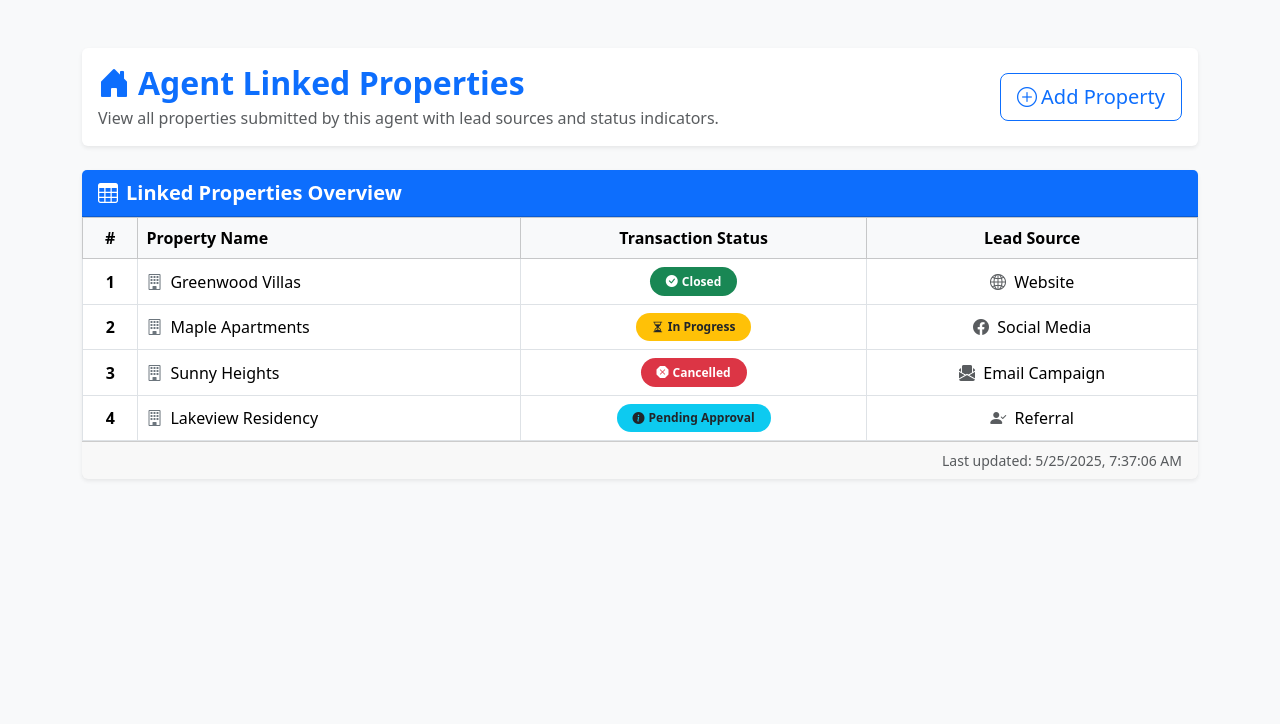
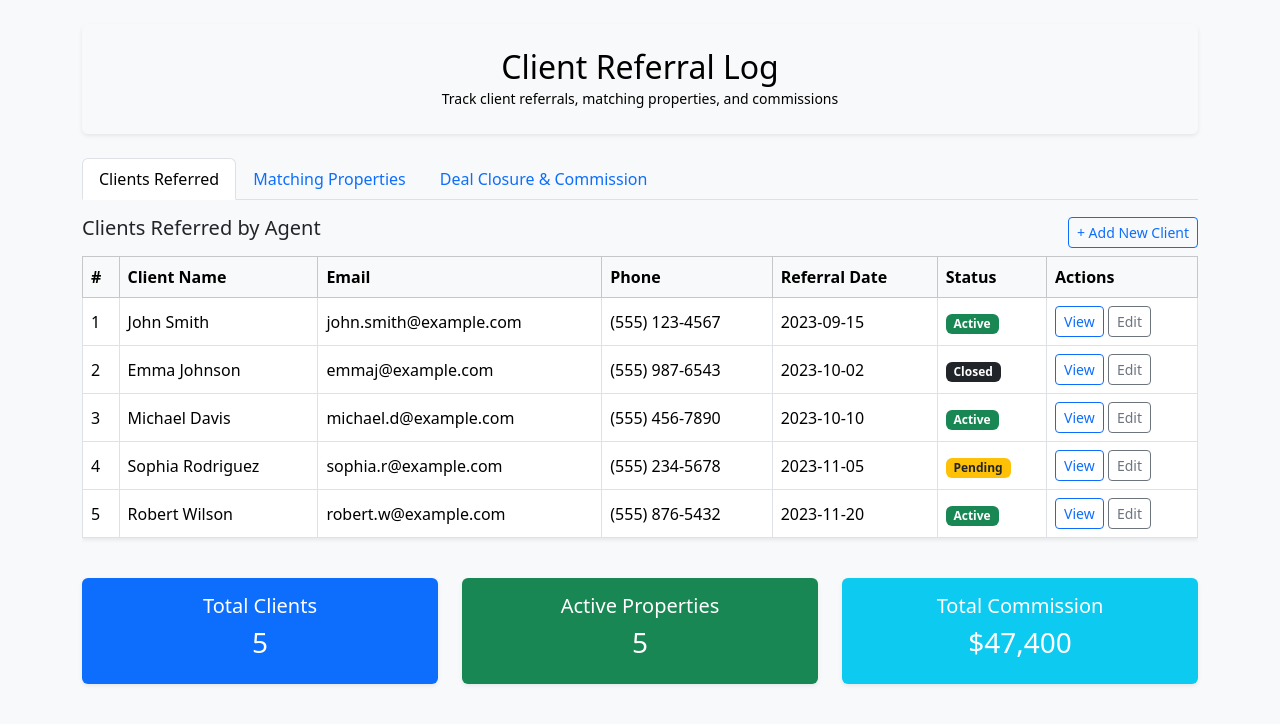
Before and after one commit to Veena-Infotech/VEC, a PHP site: page /client-ref-log.php in a window 1280 px wide. Shown: the top 724 px of the page. Run offline with PHP 8.4, Linux system fonts and the light colour scheme; some libraries are stand-ins or nearby versions.

Commit message:
`Refactored client-ref-log.php, customer-closer-log.php, and follow-up-page.php with updated HTML structure, CSS classes, and GSAP animations.`

```diff
--- a/client-ref-log.php
+++ b/client-ref-log.php
@@ -2,157 +2,282 @@
 <html lang="en">
 
 <head>
-  <meta charset="UTF-8" />
-  <meta name="viewport" content="width=device-width, initial-scale=1" />
-  <title>Agent Linked Properties</title>
-
-  <!-- Bootstrap CSS -->
-  <link href="https://cdn.jsdelivr.net/npm/bootstrap@5.3.3/dist/css/bootstrap.min.css" rel="stylesheet" />
-  <!-- Bootstrap Icons -->
-  <link href="https://cdn.jsdelivr.net/npm/bootstrap-icons@1.10.5/font/bootstrap-icons.css" rel="stylesheet" />
-  <!-- GSAP -->
-  <script src="https://cdn.jsdelivr.net/npm/gsap@3.12.2/dist/gsap.min.js"></script>
+  <meta charset="UTF-8">
+  <title>Client Referral Log</title>
+  <link href="https://cdn.jsdelivr.net/npm/bootstrap@5.3.3/dist/css/bootstrap.min.css" rel="stylesheet">
+  <script src="https://cdn.jsdelivr.net/npm/bootstrap@5.3.3/dist/js/bootstrap.bundle.min.js"></script>
+  <script src="https://cdnjs.cloudflare.com/ajax/libs/gsap/3.12.2/gsap.min.js"></script>
 </head>
 
 <body class="bg-light">
 
-  <div class="container py-5">
-
-    <!-- Header Card -->
-    <div class="card shadow-sm border-0 mb-4">
-      <div class="card-body d-flex justify-content-between align-items-center flex-wrap gap-3">
-        <div>
-          <h2 class="fw-bold text-primary mb-1" id="pageTitle">
-            <i class="bi bi-house-door-fill me-2"></i>Agent Linked Properties
-          </h2>
-          <p class="text-muted mb-0">View all properties submitted by this agent with lead sources and status indicators.</p>
-        </div>
-        <button class="btn btn-outline-primary btn-lg d-flex align-items-center gap-1" id="addPropertyBtn" data-bs-toggle="tooltip" title="Add a new property">
-          <i class="bi bi-plus-circle"></i> Add Property
-        </button>
-      </div>
+  <div class="container mt-4">
+    <!-- Header -->
+    <div class=" text-black p-4 rounded mb-4 shadow-sm text-center" id="header">
+      <h2 class="mb-0">Client Referral Log</h2>
+      <small>Track client referrals, matching properties, and commissions</small>
     </div>
 
-    <!-- Table Card -->
-    <div class="card border-0 shadow-sm">
-      <div class="card-header bg-primary text-white fw-semibold fs-5 d-flex align-items-center gap-2">
-        <i class="bi bi-table"></i> Linked Properties Overview
-      </div>
-      <div class="card-body p-0">
+
+    <!-- Tabs -->
+    <ul class="nav nav-tabs mb-3" id="tabs">
+      <li class="nav-item">
+        <a class="nav-link active" data-bs-toggle="tab" href="#clients">Clients Referred</a>
+      </li>
+      <li class="nav-item">
+        <a class="nav-link" data-bs-toggle="tab" href="#properties">Matching Properties</a>
+      </li>
+      <li class="nav-item">
+        <a class="nav-link" data-bs-toggle="tab" href="#commission">Deal Closure & Commission</a>
+      </li>
+    </ul>
+
+    <!-- Tab Content -->
+    <div class="tab-content">
+      <!-- Clients Referred -->
+      <div class="tab-pane fade show active" id="clients">
+        <div class="d-flex justify-content-between mb-2 align-items-center">
+          <h5>Clients Referred by Agent</h5>
+          <button class="btn btn-outline-primary btn-sm">+ Add New Client</button>
+        </div>
+
         <div class="table-responsive">
-          <table class="table table-bordered table-hover align-middle text-center mb-0">
+          <table class="table table-bordered align-middle shadow-sm" id="clientTable">
             <thead class="table-light">
               <tr>
                 <th>#</th>
-                <th class="text-start">Property Name</th>
-                <th>Transaction Status</th>
-                <th>Lead Source</th>
+                <th>Client Name</th>
+                <th>Email</th>
+                <th>Phone</th>
+                <th>Referral Date</th>
+                <th>Status</th>
+                <th>Actions</th>
               </tr>
             </thead>
             <tbody>
               <tr>
-                <th scope="row">1</th>
-                <td class="text-start">
-                  <i class="bi bi-building text-secondary me-2"></i>Greenwood Villas
-                </td>
-                <td>
-                  <span class="badge bg-success px-3 py-2 rounded-pill d-inline-flex align-items-center">
-                    <i class="bi bi-check-circle-fill me-1"></i> Closed
-                  </span>
-                </td>
-                <td>
-                  <i class="bi bi-globe2 text-muted me-1"></i> Website
-                </td>
+                <td>1</td>
+                <td>John Smith</td>
+                <td>john.smith@example.com</td>
+                <td>(555) 123-4567</td>
+                <td>2023-09-15</td>
+                <td><span class="badge bg-success">Active</span></td>
+                <td><button class="btn btn-outline-primary btn-sm">View</button> <button class="btn btn-outline-secondary btn-sm">Edit</button></td>
               </tr>
               <tr>
-                <th scope="row">2</th>
-                <td class="text-start">
-                  <i class="bi bi-building text-secondary me-2"></i>Maple Apartments
-                </td>
-                <td>
-                  <span class="badge bg-warning text-dark px-3 py-2 rounded-pill d-inline-flex align-items-center">
-                    <i class="bi bi-hourglass-split me-1"></i> In Progress
-                  </span>
-                </td>
-                <td>
-                  <i class="bi bi-facebook text-muted me-1"></i> Social Media
-                </td>
+                <td>2</td>
+                <td>Emma Johnson</td>
+                <td>emmaj@example.com</td>
+                <td>(555) 987-6543</td>
+                <td>2023-10-02</td>
+                <td><span class="badge bg-dark">Closed</span></td>
+                <td><button class="btn btn-outline-primary btn-sm">View</button> <button class="btn btn-outline-secondary btn-sm">Edit</button></td>
               </tr>
               <tr>
-                <th scope="row">3</th>
-                <td class="text-start">
-                  <i class="bi bi-building text-secondary me-2"></i>Sunny Heights
-                </td>
-                <td>
-                  <span class="badge bg-danger px-3 py-2 rounded-pill d-inline-flex align-items-center">
-                    <i class="bi bi-x-octagon-fill me-1"></i> Cancelled
-                  </span>
-                </td>
-                <td>
-                  <i class="bi bi-envelope-paper-fill text-muted me-1"></i> Email Campaign
-                </td>
+                <td>3</td>
+                <td>Michael Davis</td>
+                <td>michael.d@example.com</td>
+                <td>(555) 456-7890</td>
+                <td>2023-10-10</td>
+                <td><span class="badge bg-success">Active</span></td>
+                <td><button class="btn btn-outline-primary btn-sm">View</button> <button class="btn btn-outline-secondary btn-sm">Edit</button></td>
               </tr>
               <tr>
-                <th scope="row">4</th>
-                <td class="text-start">
-                  <i class="bi bi-building text-secondary me-2"></i>Lakeview Residency
-                </td>
-                <td>
-                  <span class="badge bg-info text-dark px-3 py-2 rounded-pill d-inline-flex align-items-center">
-                    <i class="bi bi-info-circle-fill me-1"></i> Pending Approval
-                  </span>
-                </td>
-                <td>
-                  <i class="bi bi-person-check-fill text-muted me-1"></i> Referral
-                </td>
+                <td>4</td>
+                <td>Sophia Rodriguez</td>
+                <td>sophia.r@example.com</td>
+                <td>(555) 234-5678</td>
+                <td>2023-11-05</td>
+                <td><span class="badge bg-warning text-dark">Pending</span></td>
+                <td><button class="btn btn-outline-primary btn-sm">View</button> <button class="btn btn-outline-secondary btn-sm">Edit</button></td>
+              </tr>
+              <tr>
+                <td>5</td>
+                <td>Robert Wilson</td>
+                <td>robert.w@example.com</td>
+                <td>(555) 876-5432</td>
+                <td>2023-11-20</td>
+                <td><span class="badge bg-success">Active</span></td>
+                <td><button class="btn btn-outline-primary btn-sm">View</button> <button class="btn btn-outline-secondary btn-sm">Edit</button></td>
+              </tr>
+            </tbody>
+          </table>
+        </div>
+
+        <!-- Summary Cards -->
+        <div class="row text-white mt-4" id="cards">
+          <div class="col-md-4 mb-2">
+            <div class="bg-primary p-3 rounded text-center shadow-sm summary-card">
+              <h5>Total Clients</h5>
+              <h3>5</h3>
+            </div>
+          </div>
+          <div class="col-md-4 mb-2">
+            <div class="bg-success p-3 rounded text-center shadow-sm summary-card">
+              <h5>Active Properties</h5>
+              <h3>5</h3>
+            </div>
+          </div>
+          <div class="col-md-4 mb-2">
+            <div class="bg-info p-3 rounded text-center shadow-sm summary-card">
+              <h5>Total Commission</h5>
+              <h3>$47,400</h3>
+            </div>
+          </div>
+        </div>
+      </div>
+
+      <!-- Matching Properties -->
+      <div class="tab-pane fade" id="properties">
+        <h5 class="mt-3">Matching Properties</h5>
+        <div class="table-responsive mt-2">
+          <table class="table table-bordered align-middle shadow-sm animate-table">
+            <thead class="table-light">
+              <tr>
+                <th>#</th>
+                <th>Property</th>
+                <th>Location</th>
+                <th>Price</th>
+                <th>Client</th>
+                <th>Status</th>
+              </tr>
+            </thead>
+            <tbody>
+              <tr>
+                <td>1</td>
+                <td>Sunset Villa</td>
+                <td>Miami, FL</td>
+                <td>$850,000</td>
+                <td>John Smith</td>
+                <td><span class="badge bg-warning text-dark">Viewing Scheduled</span></td>
+              </tr>
+              <tr>
+                <td>2</td>
+                <td>Lakefront Condo</td>
+                <td>Chicago, IL</td>
+                <td>$450,000</td>
+                <td>Emma Johnson</td>
+                <td><span class="badge bg-success">Interested</span></td>
+              </tr>
+              <tr>
+                <td>3</td>
+                <td>Urban Loft</td>
+                <td>New York, NY</td>
+                <td>$1,200,000</td>
+                <td>Michael Davis</td>
+                <td><span class="badge bg-primary">Negotiating</span></td>
               </tr>
             </tbody>
           </table>
         </div>
       </div>
-      <div class="card-footer text-muted text-end small">
-        Last updated: <span id="lastUpdated"></span>
+
+      <!-- Deal Closure & Commission -->
+      <div class="tab-pane fade" id="commission">
+        <h5 class="mt-3">Deal Closures & Commissions</h5>
+        <div class="table-responsive mt-2">
+          <table class="table table-bordered align-middle shadow-sm animate-table">
+            <thead class="table-light">
+              <tr>
+                <th>#</th>
+                <th>Client</th>
+                <th>Property</th>
+                <th>Deal Date</th>
+                <th>Commission %</th>
+                <th>Commission Amount</th>
+              </tr>
+            </thead>
+            <tbody>
+              <tr>
+                <td>1</td>
+                <td>John Smith</td>
+                <td>Sunset Villa</td>
+                <td>2023-12-01</td>
+                <td>5%</td>
+                <td>$42,500</td>
+              </tr>
+              <tr>
+                <td>2</td>
+                <td>Emma Johnson</td>
+                <td>Lakefront Condo</td>
+                <td>2023-12-15</td>
+                <td>4%</td>
+                <td>$18,000</td>
+              </tr>
+              <tr>
+                <td>3</td>
+                <td>Michael Davis</td>
+                <td>Urban Loft</td>
+                <td>2024-01-05</td>
+                <td>6%</td>
+                <td>$72,000</td>
+              </tr>
+            </tbody>
+          </table>
+        </div>
       </div>
     </div>
-
   </div>
 
-  <!-- Bootstrap Bundle JS -->
-  <script src="https://cdn.jsdelivr.net/npm/bootstrap@5.3.3/dist/js/bootstrap.bundle.min.js"></script>
-
+  <!-- GSAP Animations -->
   <script>
-    // Tooltip Init
-    const tooltipTriggerList = document.querySelectorAll('[data-bs-toggle="tooltip"]');
-    tooltipTriggerList.forEach(el => new bootstrap.Tooltip(el));
-
-    // Timestamp
-    const now = new Date();
-    document.getElementById('lastUpdated').textContent = now.toLocaleString();
-
-    // GSAP Animations
-    gsap.from("#pageTitle", {
+    // Initial entrance
+    gsap.from("#header", {
+      y: -50,
+      opacity: 0,
+      duration: 1
+    });
+    gsap.from("#tabs", {
+      y: -20,
+      opacity: 0,
       duration: 1,
-      y: -30,
+      delay: 0.5
+    });
+    gsap.from("#clientTable tbody tr", {
+      y: 20,
       opacity: 0,
-      ease: "power4.out"
+      duration: 0.6,
+      delay: 1,
+      stagger: 0.1
+    });
+    gsap.from("#cards .col-md-4", {
+      y: 30,
+      opacity: 0,
+      duration: 0.6,
+      delay: 1.5,
+      stagger: 0.2
     });
 
-    gsap.from("#addPropertyBtn", {
-      duration: 1,
-      x: 60,
-      opacity: 0,
-      ease: "power2.out",
-      delay: 0.3
+    // Hover animation for cards
+    document.querySelectorAll('.summary-card').forEach(card => {
+      card.addEventListener('mouseenter', () => {
+        gsap.to(card, {
+          scale: 1.05,
+          duration: 0.2
+        });
+      });
+      card.addEventListener('mouseleave', () => {
+        gsap.to(card, {
+          scale: 1,
+          duration: 0.2
+        });
+      });
     });
 
-    gsap.from("table tbody tr", {
-      duration: 0.6,
-      opacity: 0,
-      y: 20,
-      stagger: 0.2,
-      delay: 0.5
+    // Tab content animation
+    document.querySelectorAll('.nav-link').forEach(tab => {
+      tab.addEventListener('shown.bs.tab', function(e) {
+        const target = document.querySelector(e.target.getAttribute('href'));
+        gsap.from(target.querySelectorAll('table, h5'), {
+          y: 40,
+          opacity: 0,
+          duration: 0.6,
+          stagger: 0.2
+        });
+      });
     });
   </script>
 
 </body>
+
 </html>
--- a/customer-closer-log.php
+++ b/customer-closer-log.php
@@ -128,7 +128,7 @@
       <!-- Right Column: Summary -->
       <aside class="col-lg-5">
         <div class="card p-4 shadow-sm sticky-top" style="top: 80px;">
-          <h3 class="h5 mb-3 text-primary">
+          <h3 class="h5 mb-3 text-secondary">
             <i class="bi bi-card-list me-2"></i> Closure Summary
           </h3>
           <dl class="row">
```
Also changed, not shown: follow-up-page.php (+8 -10 lines).
